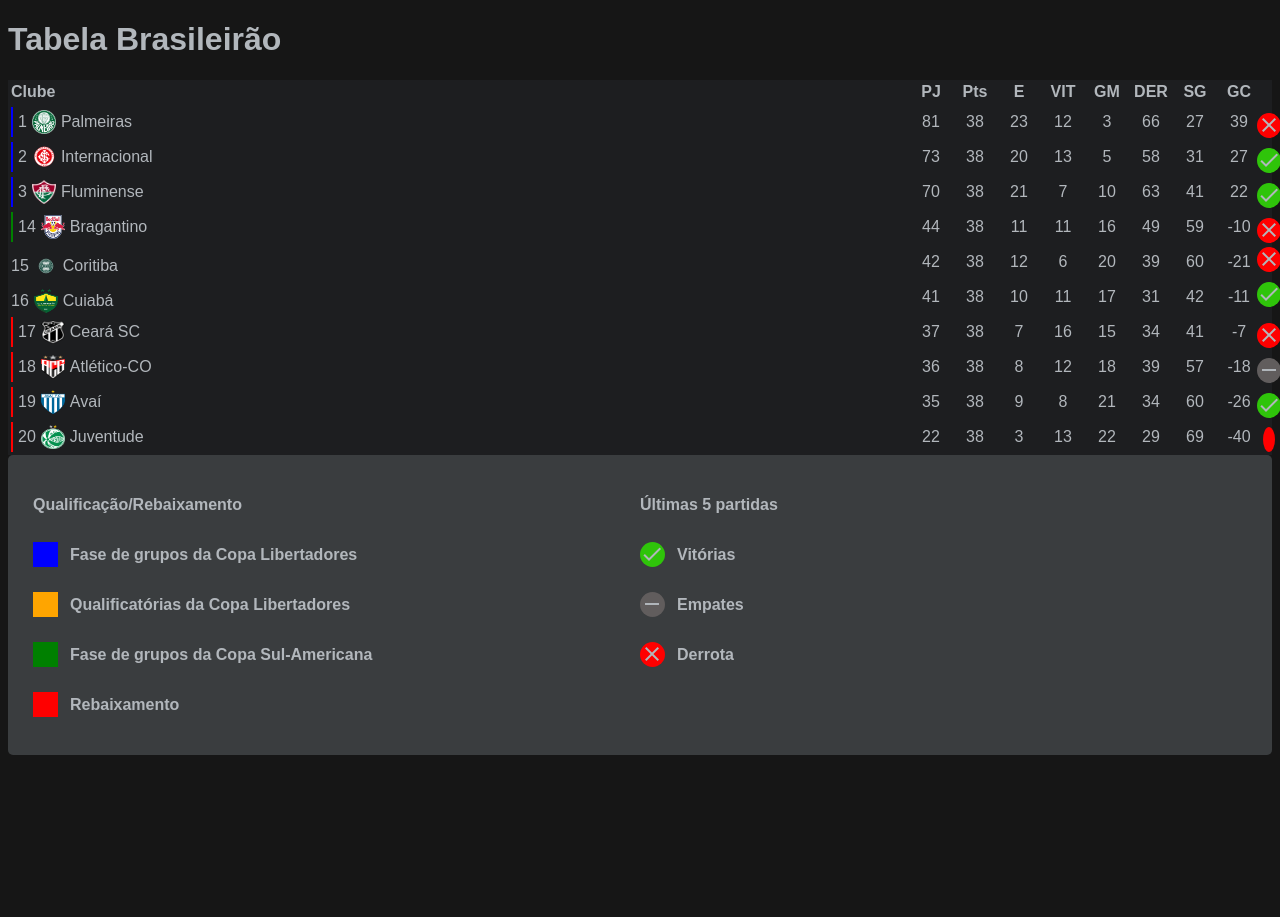
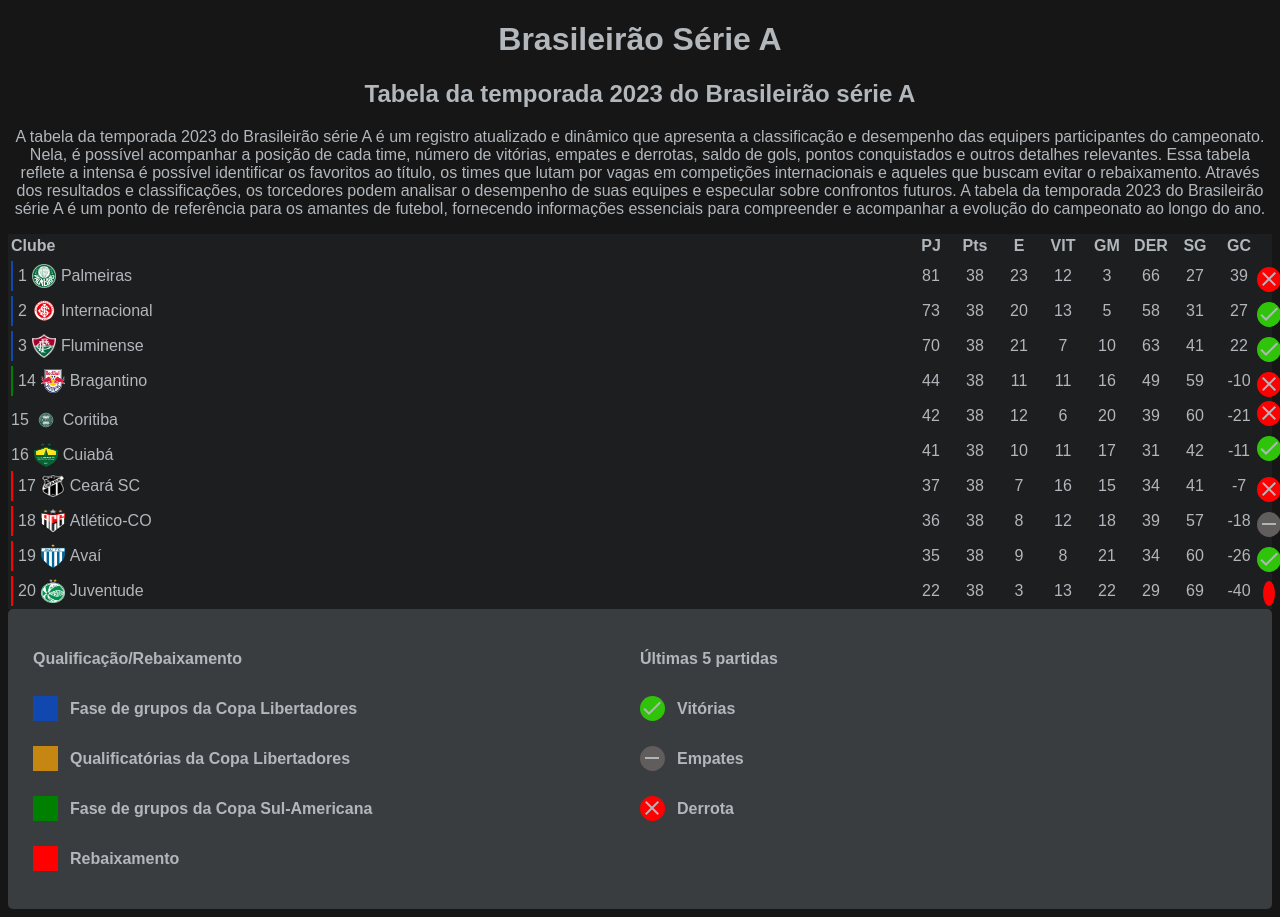
Before and after one commit to OAndreCabral/tabelaCampeonatoBrasileiro, a plain HTML site: page index.html in a window 1280 px wide. Shown: the top 917 px of the page. Before the commit the page ends 800 px from the top, so only its background shows below. Drawn offline with Linux system fonts and the light colour scheme.

Commit message:
finalizado parte 1

```diff
--- a/index.html
+++ b/index.html
@@ -14,7 +14,23 @@
   <body>
 
     <header>
-      <h1>Tabela Brasileirão</h1>
+      <h1>Brasileirão Série A</h1>
+      <h2>Tabela da temporada 2023 do Brasileirão série A</h2>
+      <p class="headerText">
+        A tabela da temporada 2023 do Brasileirão série A é um registro
+        atualizado e dinâmico que apresenta a classificação e desempenho das
+        equipers participantes do campeonato. Nela, é possível acompanhar a
+        posição de cada time, número de vitórias, empates e derrotas, saldo de
+        gols, pontos conquistados e outros detalhes relevantes. Essa tabela
+        reflete a intensa é possível identificar os favoritos ao título, os
+        times que lutam por vagas em competições internacionais e aqueles que
+        buscam evitar o rebaixamento. Através dos resultados e classificações,
+        os torcedores podem analisar o desempenho de suas equipes e especular
+        sobre confrontos futuros. A tabela da temporada 2023 do Brasileirão
+        série A é um ponto de referência para os amantes de futebol, fornecendo
+        informações essenciais para compreender e acompanhar a evolução do
+        campeonato ao longo do ano.
+    </p>
     </header>
 
     <main>
--- a/style.css
+++ b/style.css
@@ -1,3 +1,8 @@
+header {
+    align-items: center;
+    text-align: center;
+}
+
 body {
     background-color: #161616;
     color: #B2B7BC;
@@ -30,7 +35,7 @@
 .blueLine {
     height: 30px;
     width: 2px;
-    background-color: blue;
+    background-color: rgb(16, 72, 175);
 }
 
 .greenLine {
@@ -90,13 +95,13 @@
 .boxBlueFooterInfo {
     width: 25px;
     height: 25px;
-    background-color: blue;
+    background-color: rgb(16, 72, 175);
 }
 
 .boxOrangeFooterInfo {
     width: 25px;
     height: 25px;
-    background-color: orange;
+    background-color: rgb(197, 134, 18);
 }
 
 .boxGreenFooterInfo {
```
